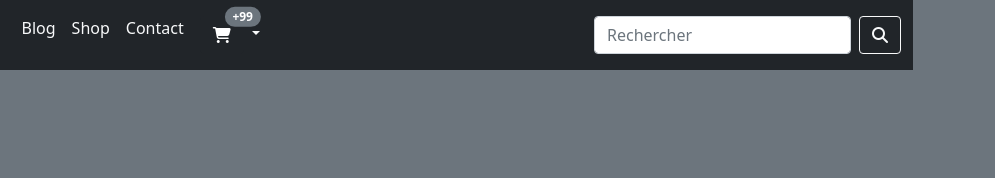
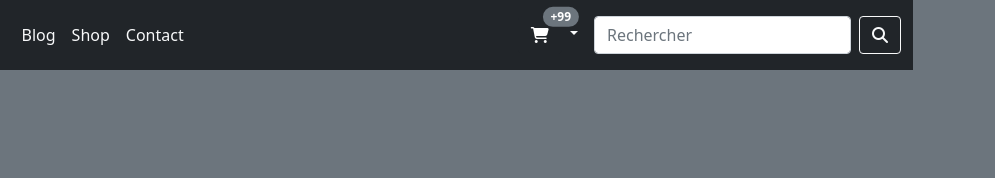
Before and after one commit to romainmontagnon/OC_RomainMontagnon_5_18012021, a website: page index.html in a window 1280 px wide. Shown: the full height of the page, 285-1280 px from the left. Drawn offline with nearby package versions, Linux system fonts and the light colour scheme.

Commit message:
navbar OK without links and dropdown menu details

```diff
--- a/index.html
+++ b/index.html
@@ -40,7 +40,8 @@
                                 <li class="nav-item">
                                     <a class="nav-link active text-light" aria-current="page" href="#">Contact</a>
                                 </li>
-                                <li class="nav-item dropdown">
+                            </ul>
+                                <div class="nav-item dropdown">
                                     <a class="nav-link dropdown-toggle text-light" href="#" id="navbarDropdown" role="button" data-bs-toggle="dropdown" aria-expanded="false">
                                         <button type="button" class="btn btn-dark position-relative">
                                             <i class="fas fa-shopping-cart" aria-label="Panier"></i>
@@ -53,12 +54,11 @@
                                         <li><hr class="dropdown-divider"></li>
                                         <li><a class="dropdown-item" href="#">Something else here</a></li>
                                     </ul>
-                                </li>
-                            </ul>
-                            <form class="d-flex">
-                                <input class="form-control me-2" type="search" placeholder="Rechercher" aria-label="Recherche">
-                                <button class="btn btn-outline-light" type="submit"><i class="fas fa-search"></i></button>
-                            </form>
+                                </div>
+                                <form class="d-flex">
+                                    <input class="form-control me-2" type="search" placeholder="Rechercher" aria-label="Recherche">
+                                    <button class="btn btn-outline-light" type="submit"><i class="fas fa-search"></i></button>
+                                </form>
                         </div>
                     </div>
                 </nav>
```
